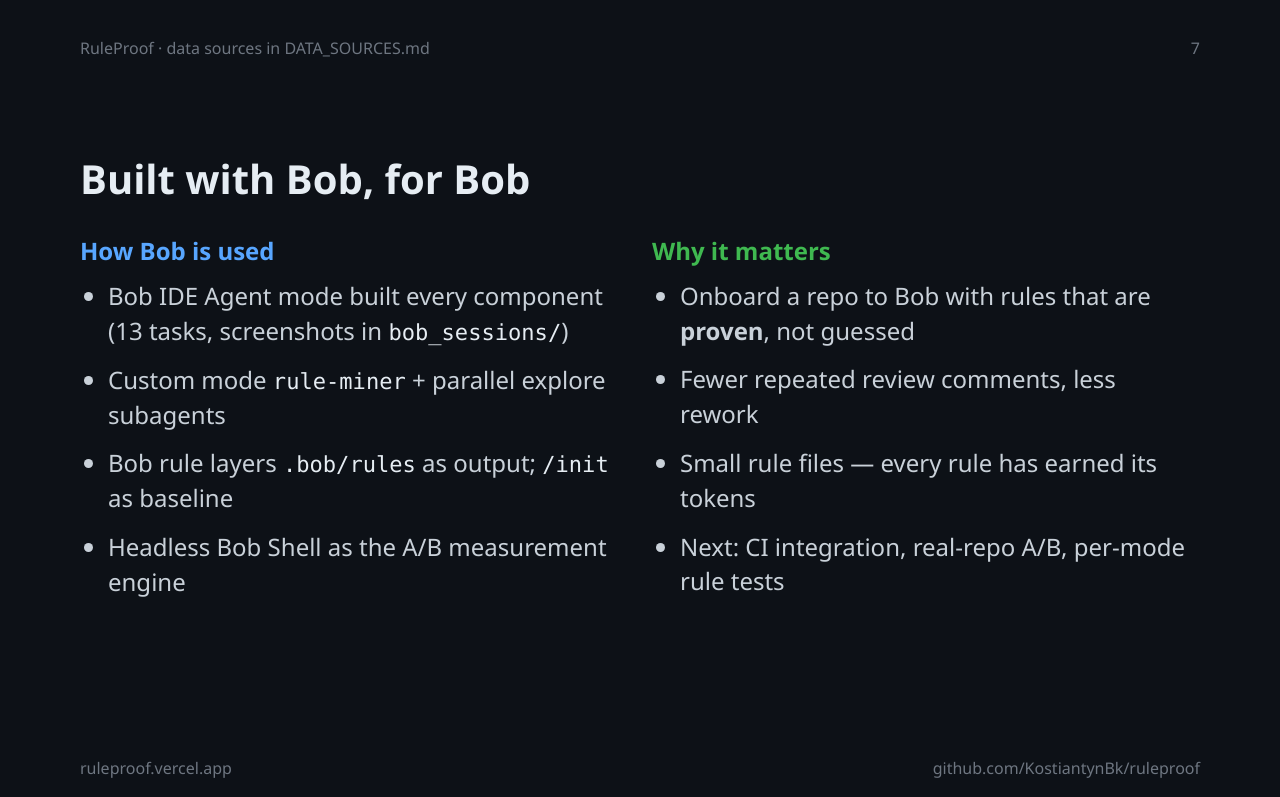
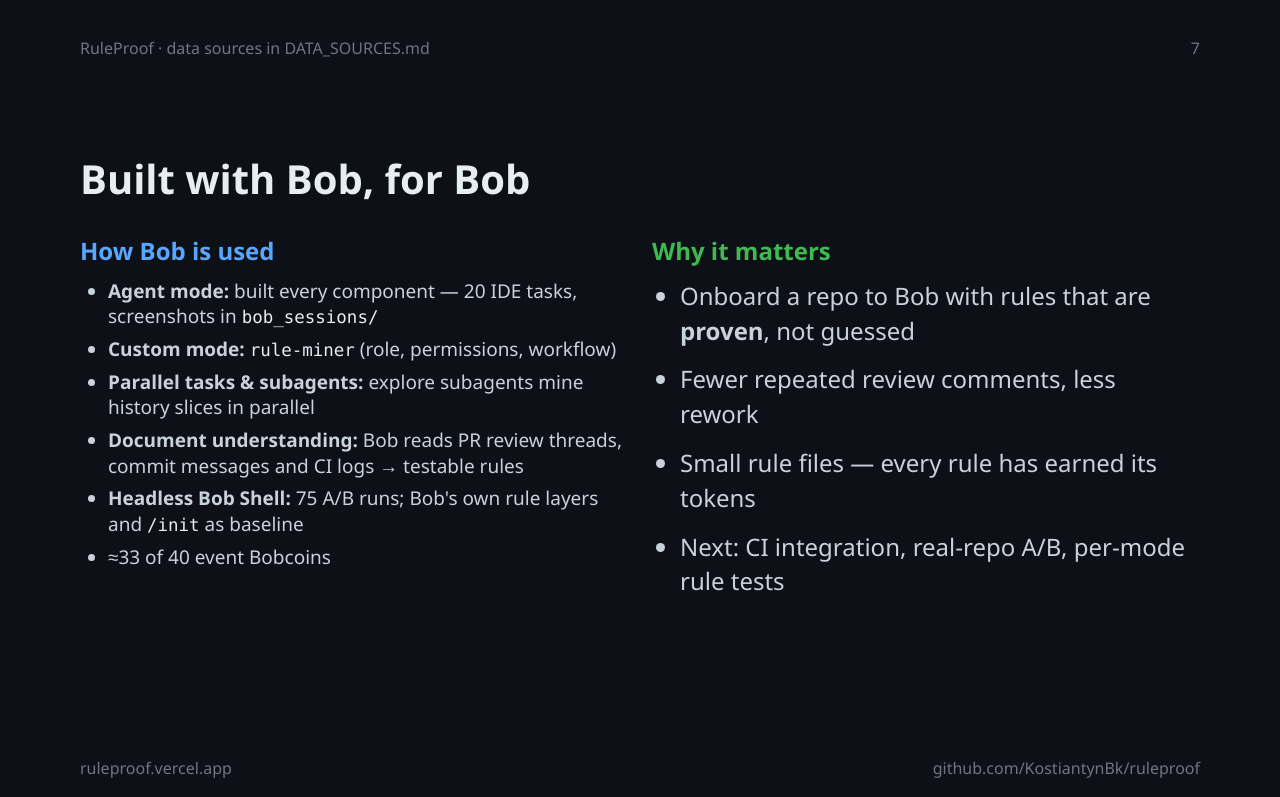
Before and after one commit to KostiantynBk/ruleproof, a plain HTML site: page presentation/slides.html in a window 1280 px wide. Shown: the part 4953-5750 px from the top of the page. Drawn offline with Linux system fonts and the light colour scheme.

Commit message:
Add confidence intervals and map Bob usage to judging criteria
README and slide 6: 95% Wilson intervals for the head-to-head (no rules
7-45%, /init 15-58%, RuleProof 80-100%; non-overlapping). Slide 8:
Bob usage listed as agent mode, custom mode, parallel subagents,
document understanding and headless Bob Shell, with total Bobcoins.

Co-Authored-By: Craft Agent <agents-noreply@craft.do>

```diff
--- a/presentation/slides.html
+++ b/presentation/slides.html
@@ -42,6 +42,7 @@
   th { color: #8b949e; font-weight: 600; font-size: 17px; text-transform: uppercase; letter-spacing: 1px; }
   .quote { border-left: 4px solid #58a6ff; padding: 8px 16px; margin: 10px 0; background: #161b22; font-size: 20px; color: #c9d1d9; }
   .quote small { display: block; color: #8b949e; font-size: 15px; margin-top: 4px; }
+  ul.tight li { font-size: 19px; line-height: 1.35; margin-bottom: 7px; }
 </style>
 </head>
 <body>
@@ -141,7 +142,8 @@
     <div class="card" style="border-color:#238636"><div class="lbl">RuleProof</div><div class="big accent">100%</div>
       <div class="row"><span>Avg cost / run</span><span>0.070</span></div><div class="row"><span>Rules size</span><span>481 chars</span></div></div>
   </div>
-  <ul style="margin-top:30px">
+  <ul style="margin-top:26px">
+    <li><b>Not luck:</b> 95&nbsp;% confidence intervals — no rules 7–45&nbsp;%, <code>/init</code> 15–58&nbsp;%, RuleProof <b>80–100&nbsp;%</b>. No overlap.</li>
     <li>A rule file <b>7× smaller</b> than <code>/init</code>'s, at <b>~30&nbsp;% lower cost per run</b> than <code>/init</code>.</li>
     <li><code>/init</code> captured only <code>clock.now()</code> — the one rule our A/B test had marked REDUNDANT.</li>
   </ul>
@@ -169,11 +171,13 @@
   <div class="cols">
     <div>
       <p class="blue" style="margin:0 0 10px"><b>How Bob is used</b></p>
-      <ul>
-        <li>Bob IDE Agent mode built every component (13 tasks, screenshots in <code>bob_sessions/</code>)</li>
-        <li>Custom mode <code>rule-miner</code> + parallel explore subagents</li>
-        <li>Bob rule layers <code>.bob/rules</code> as output; <code>/init</code> as baseline</li>
-        <li>Headless Bob Shell as the A/B measurement engine</li>
+      <ul class="tight">
+        <li><b>Agent mode:</b> built every component — 20 IDE tasks, screenshots in <code>bob_sessions/</code></li>
+        <li><b>Custom mode:</b> <code>rule-miner</code> (role, permissions, workflow)</li>
+        <li><b>Parallel tasks &amp; subagents:</b> explore subagents mine history slices in parallel</li>
+        <li><b>Document understanding:</b> Bob reads PR review threads, commit messages and CI logs → testable rules</li>
+        <li><b>Headless Bob Shell:</b> 75 A/B runs; Bob's own rule layers and <code>/init</code> as baseline</li>
+        <li>≈33 of 40 event Bobcoins</li>
       </ul>
     </div>
     <div>
```
Also changed, not shown: README.md, 1 other file.
